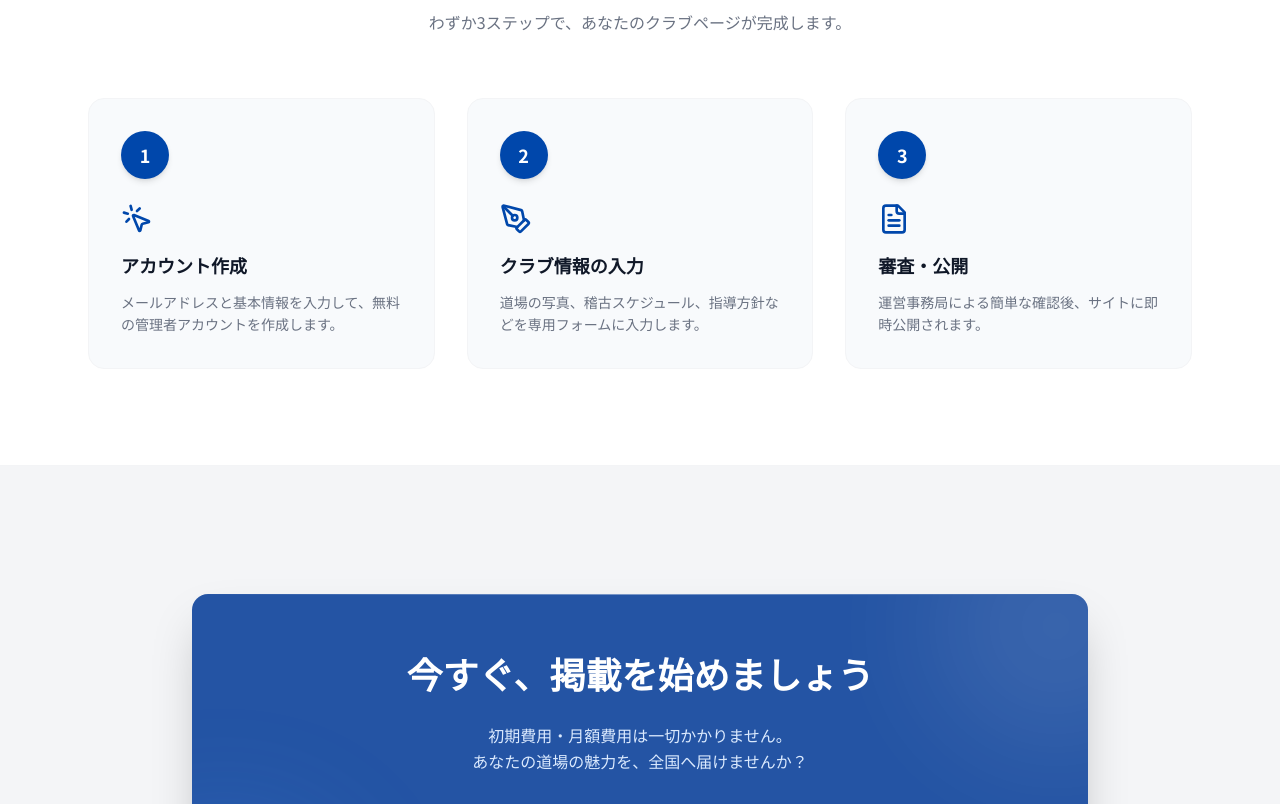
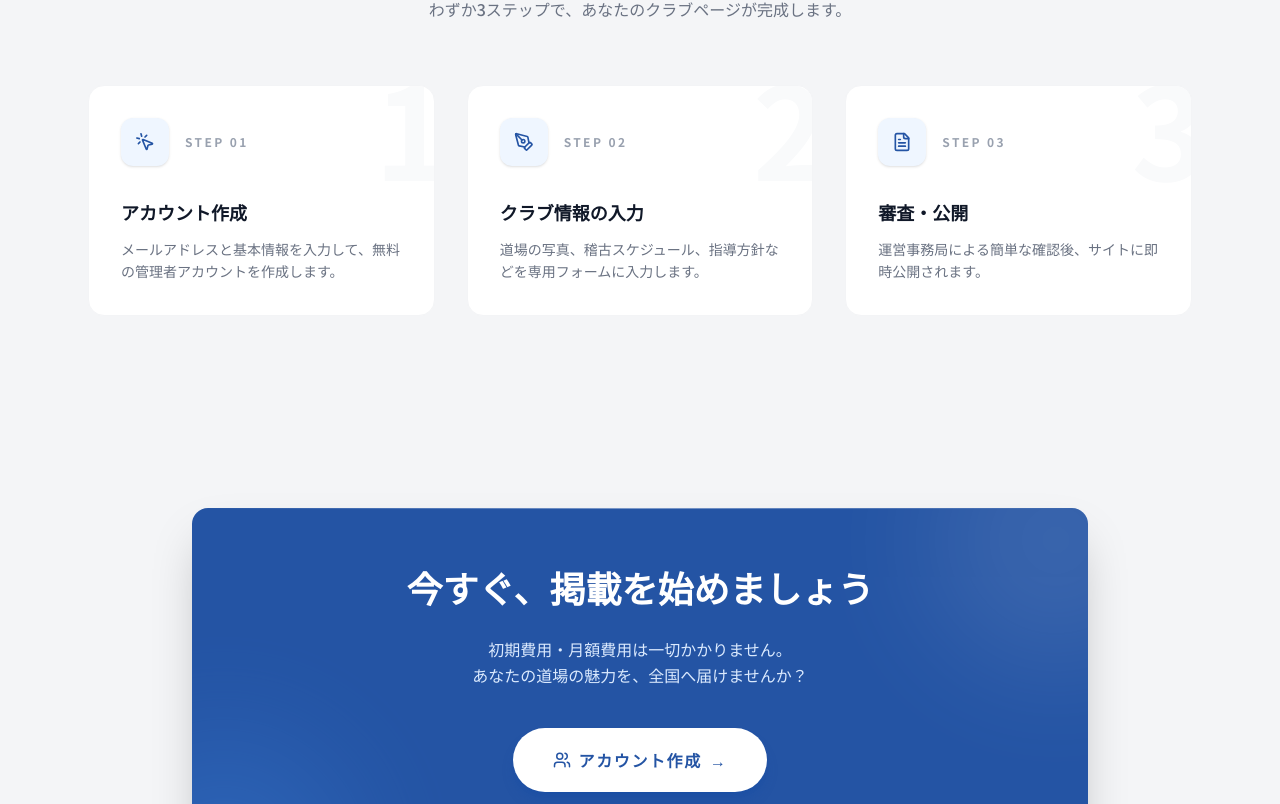
Before and after one commit to lieitaku/SUMOME, a Next.js app: page /partners in a window 1280 px wide. Shown: the part 1456-2260 px from the top of the page. Built offline with nearby package versions, Linux system fonts and the light colour scheme.

Commit message:
宣传页面边距和设计重制

```diff
--- a/src/app/(public)/partners/page.tsx
+++ b/src/app/(public)/partners/page.tsx
@@ -36,7 +36,7 @@ const PartnersPage = () => {
       `}</style>
 
             {/* ==================== 1. B2B Hero Section ==================== */}
-            <section className="relative pt-32 pb-24 md:pt-48 md:pb-32 overflow-hidden bg-white">
+            <section className="relative pt-24 pb-12 md:pt-48 md:pb-32 overflow-hidden bg-white">
                 {/* 背景装饰 */}
                 <div className="absolute inset-0 pointer-events-none">
                     <div className="absolute top-0 right-0 w-2/3 h-full bg-blue-50/50 skew-x-[-12deg] translate-x-1/4"></div>
@@ -49,7 +49,7 @@ const PartnersPage = () => {
                     ></div>
                 </div>
 
-                <div className="container mx-auto max-w-6xl px-6 relative z-10">
+                <div className="container mx-auto max-w-6xl px-4 md:px-6 relative z-10">
                     <div className="flex flex-col items-center max-w-2xl mx-auto text-center">
                         {/* Hero 文案 */}
                         <div className="animate-fade-in-up">
@@ -96,29 +96,29 @@ const PartnersPage = () => {
                 </div>
             </section>
 
-            {/* ==================== 2. Why SUMOME? (保持不变) ==================== */}
-            <section id="features" className="py-24 px-6 relative z-10">
+            {/* ==================== 2. Why SUMOME? ==================== */}
+            <section id="features" className="pt-12 pb-10 md:py-24 px-4 md:px-6 relative z-10">
                 <div className="container mx-auto max-w-6xl">
-                    <div className="text-center mb-16">
-                        <h2 className="text-3xl font-serif font-bold text-gray-900 mb-4">
+                    <div className="text-center mb-12 md:mb-16">
+                        <h2 className="text-2xl md:text-3xl font-serif font-bold text-gray-900 mb-2">
                             選ばれる3つの理由
                         </h2>
-                        <p className="text-gray-500">
+                        <p className="text-sm md:text-base text-gray-500 mb-2">
                             道場運営の負担を減らし、成果を最大化する機能が揃っています。
                         </p>
                     </div>
 
-                    <div className="grid grid-cols-1 md:grid-cols-3 gap-8">
+                    <div className="grid grid-cols-1 md:grid-cols-3 gap-5 md:gap-8">
                         {/* Feature 1 */}
                         <Ceramic
                             interactive={false}
-                            className="bg-white p-8 border-b-[4px]"
+                            className="bg-white p-5 md:p-8 border-b-[4px]"
                             style={{ borderBottomColor: BRAND_BLUE }}
                         >
-                            <div className="w-12 h-12 bg-blue-50 text-[#2454a4] rounded-xl flex items-center justify-center mb-6">
-                                <MousePointerClick size={24} />
+                            <div className="w-10 h-10 md:w-12 md:h-12 bg-blue-50 text-[#2454a4] rounded-xl flex items-center justify-center mb-4 md:mb-6">
+                                <MousePointerClick className="w-5 h-5 md:w-6 md:h-6" />
                             </div>
-                            <h3 className="text-lg font-bold text-gray-900 mb-3">
+                            <h3 className="text-base md:text-lg font-bold text-gray-900 mb-2 md:mb-3">
                                 圧倒的な集客力
                             </h3>
                             <p className="text-sm text-gray-600 leading-relaxed">
@@ -130,13 +130,13 @@ const PartnersPage = () => {
                         {/* Feature 2 */}
                         <Ceramic
                             interactive={false}
-                            className="bg-white p-8 border-b-[4px]"
+                            className="bg-white p-5 md:p-8 border-b-[4px]"
                             style={{ borderBottomColor: BRAND_BLUE }}
                         >
-                            <div className="w-12 h-12 bg-blue-50 text-[#2454a4] rounded-xl flex items-center justify-center mb-6">
-                                <LayoutDashboard size={24} />
+                            <div className="w-10 h-10 md:w-12 md:h-12 bg-blue-50 text-[#2454a4] rounded-xl flex items-center justify-center mb-4 md:mb-6">
+                                <LayoutDashboard className="w-5 h-5 md:w-6 md:h-6" />
                             </div>
-                            <h3 className="text-lg font-bold text-gray-900 mb-3">
+                            <h3 className="text-base md:text-lg font-bold text-gray-900 mb-2 md:mb-3">
                                 簡単ページ作成
                             </h3>
                             <p className="text-sm text-gray-600 leading-relaxed">
@@ -148,13 +148,13 @@ const PartnersPage = () => {
                         {/* Feature 3 */}
                         <Ceramic
                             interactive={false}
-                            className="bg-white p-8 border-b-[4px]"
+                            className="bg-white p-5 md:p-8 border-b-[4px]"
                             style={{ borderBottomColor: BRAND_BLUE }}
                         >
-                            <div className="w-12 h-12 bg-blue-50 text-[#2454a4] rounded-xl flex items-center justify-center mb-6">
-                                <ShieldCheck size={24} />
+                            <div className="w-10 h-10 md:w-12 md:h-12 bg-blue-50 text-[#2454a4] rounded-xl flex items-center justify-center mb-4 md:mb-6">
+                                <ShieldCheck className="w-5 h-5 md:w-6 md:h-6" />
                             </div>
-                            <h3 className="text-lg font-bold text-gray-900 mb-3">
+                            <h3 className="text-base md:text-lg font-bold text-gray-900 mb-2 md:mb-3">
                                 信頼性の向上
                             </h3>
                             <p className="text-sm text-gray-600 leading-relaxed">
@@ -167,28 +167,35 @@ const PartnersPage = () => {
             </section>
 
             {/* ==================== 3. Steps (流程指引) ==================== */}
-            <section className="py-24 bg-white border-y border-gray-100">
-                <div className="container mx-auto max-w-6xl px-6">
-                    <div className="text-center mb-16">
-                        <h2 className="text-3xl font-serif font-bold text-gray-900 mb-4">
+            <section className="pt-2 pb-2 md:py-24 bg-[#F4F5F7]">
+                <div className="container mx-auto max-w-6xl px-4 md:px-6">
+                    <div className="text-center mb-12 md:mb-16">
+                        <h2 className="text-2xl md:text-3xl font-serif font-bold text-gray-900 mb-3">
                             掲載までの流れ
                         </h2>
-                        <p className="text-gray-500">
+                        <p className="text-sm md:text-base text-gray-500 font-medium">
                             わずか3ステップで、あなたのクラブページが完成します。
                         </p>
                     </div>
 
-                    <div className="grid grid-cols-1 md:grid-cols-3 gap-8 relative">
+                    <div className="grid grid-cols-1 md:grid-cols-3 gap-6 md:gap-8">
                         {/* Step 1 */}
-                        <div className="relative group">
-                            <div className="bg-[#F8FAFC] rounded-2xl p-8 border border-gray-100 h-full relative z-10 hover:shadow-lg transition-all duration-300 group-hover:-translate-y-1">
-                                <div className="w-12 h-12 rounded-full bg-sumo-brand text-white font-black flex items-center justify-center text-lg mb-6 shadow-md">
+                        <div className="relative overflow-hidden bg-white rounded-2xl p-8 border border-gray-100 hover:border-[#2454a4]/30 hover:shadow-[0_8px_30px_rgb(0,0,0,0.04)] transition-all duration-500 group">
+                            {/* 背景大字水印 */}
+                            <div className="absolute -top-6 -right-4 text-9xl font-black text-gray-50 group-hover:text-blue-50/60 transition-colors duration-500 pointer-events-none select-none">
                                 1
                             </div>
-                                <div className="mb-4 text-sumo-brand">
-                                    <MousePointerClick size={32} />
+
+                            <div className="relative z-10">
+                                <div className="flex items-center gap-4 mb-8">
+                                    <div className="w-12 h-12 rounded-xl bg-blue-50 flex items-center justify-center text-[#2454a4] group-hover:scale-110 group-hover:bg-[#2454a4] group-hover:text-white transition-all duration-300 shadow-sm">
+                                        <MousePointerClick className="w-5 h-5" />
                                     </div>
-                                <h3 className="text-lg font-bold text-gray-900 mb-3">
+                                    <span className="text-xs font-bold tracking-[0.2em] text-gray-400 uppercase">
+                                        Step 01
+                                    </span>
+                                </div>
+                                <h3 className="text-lg font-bold text-gray-900 mb-3 group-hover:text-[#2454a4] transition-colors">
                                     アカウント作成
                                 </h3>
                                 <p className="text-sm text-gray-500 leading-relaxed">
@@ -198,15 +205,21 @@ const PartnersPage = () => {
                         </div>
 
                         {/* Step 2 */}
-                        <div className="relative group">
-                            <div className="bg-[#F8FAFC] rounded-2xl p-8 border border-gray-100 h-full relative z-10 hover:shadow-lg transition-all duration-300 group-hover:-translate-y-1">
-                                <div className="w-12 h-12 rounded-full bg-sumo-brand text-white font-black flex items-center justify-center text-lg mb-6 shadow-md">
+                        <div className="relative overflow-hidden bg-white rounded-2xl p-8 border border-gray-100 hover:border-[#2454a4]/30 hover:shadow-[0_8px_30px_rgb(0,0,0,0.04)] transition-all duration-500 group">
+                            <div className="absolute -top-6 -right-4 text-9xl font-black text-gray-50 group-hover:text-blue-50/60 transition-colors duration-500 pointer-events-none select-none">
                                 2
                             </div>
-                                <div className="mb-4 text-sumo-brand">
-                                    <PenTool size={32} />
+
+                            <div className="relative z-10">
+                                <div className="flex items-center gap-4 mb-8">
+                                    <div className="w-12 h-12 rounded-xl bg-blue-50 flex items-center justify-center text-[#2454a4] group-hover:scale-110 group-hover:bg-[#2454a4] group-hover:text-white transition-all duration-300 shadow-sm">
+                                        <PenTool className="w-5 h-5" />
                                     </div>
-                                <h3 className="text-lg font-bold text-gray-900 mb-3">
+                                    <span className="text-xs font-bold tracking-[0.2em] text-gray-400 uppercase">
+                                        Step 02
+                                    </span>
+                                </div>
+                                <h3 className="text-lg font-bold text-gray-900 mb-3 group-hover:text-[#2454a4] transition-colors">
                                     クラブ情報の入力
                                 </h3>
                                 <p className="text-sm text-gray-500 leading-relaxed">
@@ -216,15 +229,21 @@ const PartnersPage = () => {
                         </div>
 
                         {/* Step 3 */}
-                        <div className="relative group">
-                            <div className="bg-[#F8FAFC] rounded-2xl p-8 border border-gray-100 h-full relative z-10 hover:shadow-lg transition-all duration-300 group-hover:-translate-y-1">
-                                <div className="w-12 h-12 rounded-full bg-sumo-brand text-white font-black flex items-center justify-center text-lg mb-6 shadow-md">
+                        <div className="relative overflow-hidden bg-white rounded-2xl p-8 border border-gray-100 hover:border-[#2454a4]/30 hover:shadow-[0_8px_30px_rgb(0,0,0,0.04)] transition-all duration-500 group">
+                            <div className="absolute -top-6 -right-4 text-9xl font-black text-gray-50 group-hover:text-blue-50/60 transition-colors duration-500 pointer-events-none select-none">
                                 3
                             </div>
-                                <div className="mb-4 text-sumo-brand">
-                                    <FileText size={32} />
+
+                            <div className="relative z-10">
+                                <div className="flex items-center gap-4 mb-8">
+                                    <div className="w-12 h-12 rounded-xl bg-blue-50 flex items-center justify-center text-[#2454a4] group-hover:scale-110 group-hover:bg-[#2454a4] group-hover:text-white transition-all duration-300 shadow-sm">
+                                        <FileText className="w-5 h-5" />
                                     </div>
-                                <h3 className="text-lg font-bold text-gray-900 mb-3">
+                                    <span className="text-xs font-bold tracking-[0.2em] text-gray-400 uppercase">
+                                        Step 03
+                                    </span>
+                                </div>
+                                <h3 className="text-lg font-bold text-gray-900 mb-3 group-hover:text-[#2454a4] transition-colors">
                                     審査・公開
                                 </h3>
                                 <p className="text-sm text-gray-500 leading-relaxed">
@@ -237,21 +256,21 @@ const PartnersPage = () => {
             </section>
 
             {/* ==================== 4. Bottom CTA ==================== */}
-            <section className="py-32 px-6">
+            <section className="pt-2 md:pt-24 pb-12 md:pb-40 px-4 md:px-6">
                 <div className="container mx-auto max-w-4xl">
                     <Ceramic
                         interactive={false}
-                        className="bg-[#2454a4] text-white p-12 md:p-16 text-center border-none shadow-2xl relative overflow-hidden"
+                        className="bg-[#2454a4] text-white p-8 md:p-16 text-center border-none shadow-2xl relative overflow-hidden"
                     >
                         {/* 背景光效 */}
                         <div className="absolute -top-24 -right-24 w-64 h-64 bg-white opacity-10 rounded-full blur-3xl"></div>
                         <div className="absolute -bottom-24 -left-24 w-64 h-64 bg-blue-400 opacity-20 rounded-full blur-3xl"></div>
 
                         <div className="relative z-10">
-                            <h2 className="text-3xl md:text-4xl font-serif font-black mb-6">
+                            <h2 className="text-2xl md:text-4xl font-serif font-black mb-4 md:mb-6">
                                 今すぐ、掲載を始めましょう
                             </h2>
-                            <p className="text-blue-100 mb-10 max-w-lg mx-auto leading-relaxed">
+                            <p className="text-sm md:text-base text-blue-100 mb-8 md:mb-10 max-w-lg mx-auto leading-relaxed">
                                 初期費用・月額費用は一切かかりません。
                                 <br />
                                 あなたの道場の魅力を、全国へ届けませんか？
```
Lines whose indentation alone changed are shown as unchanged.
